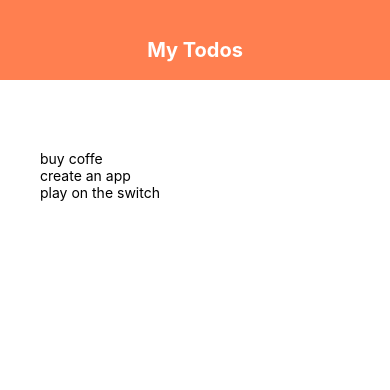
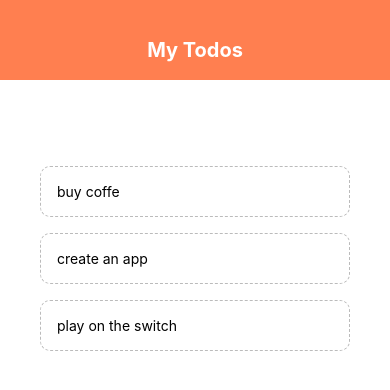
Before and after one commit to LuongDzai/react-native-tutorial, a React Native app: screen / in a window 390 px wide. Shown: the top 390 px of the page. Built offline with nearby package versions, Linux system fonts and the light colour scheme.

Commit message:
todo app part 2

```diff
--- a/App.js
+++ b/App.js
@@ -1,6 +1,7 @@
 import React, { useState } from "react";
 import { StyleSheet, Text, View, FlatList } from "react-native";
 import Header from "./components/header";
+import TodoItem from "./components/todoItem";
 
 export default function App() {
   const [todos, setTodos] = useState([
@@ -9,9 +10,14 @@
     { text: "play on the switch", key: "3" }
   ]);
 
+  const pressHandler = key => {
+    setTodos(prevTodos => {
+      return prevTodos.filter(todo => todo.key != key);
+    });
+  };
+
   return (
     <View style={styles.container}>
-      {/* header */}
       <Header />
       <View style={styles.content}>
         {/* to form*/}
@@ -19,7 +25,7 @@
           <FlatList
             data={todos}
             renderItem={({ item }) => (
-              <Text>{item.text}</Text>
+              <TodoItem item={item} pressHandler={pressHandler} />
             )}
           />
         </View>
--- /dev/null
+++ b/components/todoItem.js
@@ -0,0 +1,21 @@
+import React from "react";
+import { StyleSheet, Text, TouchableOpacity } from "react-native";
+
+export default function TodoItem({ item, pressHandler }) {
+  return (
+    <TouchableOpacity onPress={() => pressHandler(item.key)}>
+      <Text style={styles.item}>{item.text}</Text>
+    </TouchableOpacity>
+  );
+}
+
+const styles = StyleSheet.create({
+  item: {
+    padding: 16,
+    marginTop: 16,
+    borderColor: "#bbb",
+    borderWidth: 1,
+    borderStyle: "dashed",
+    borderRadius: 10
+  }
+});
```
